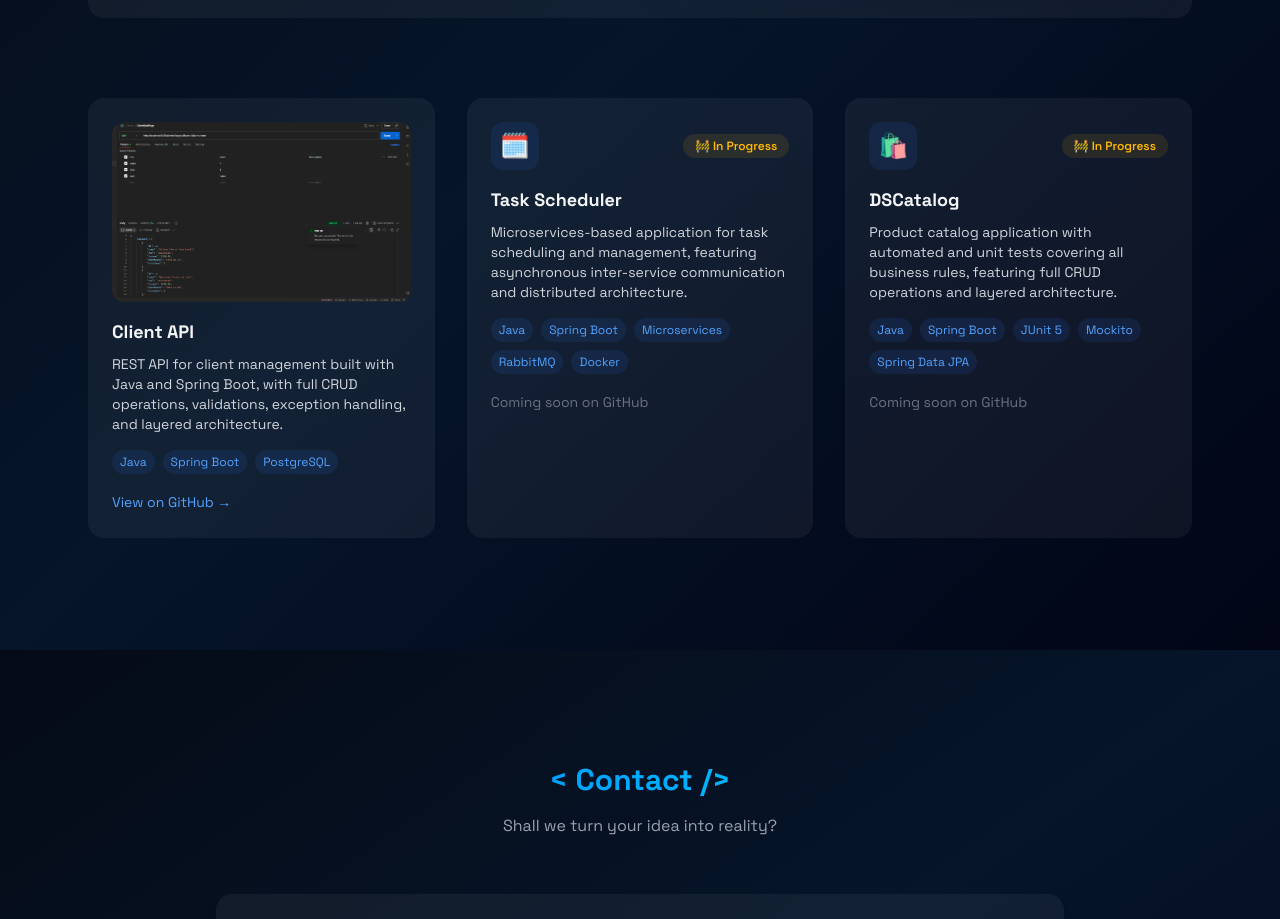
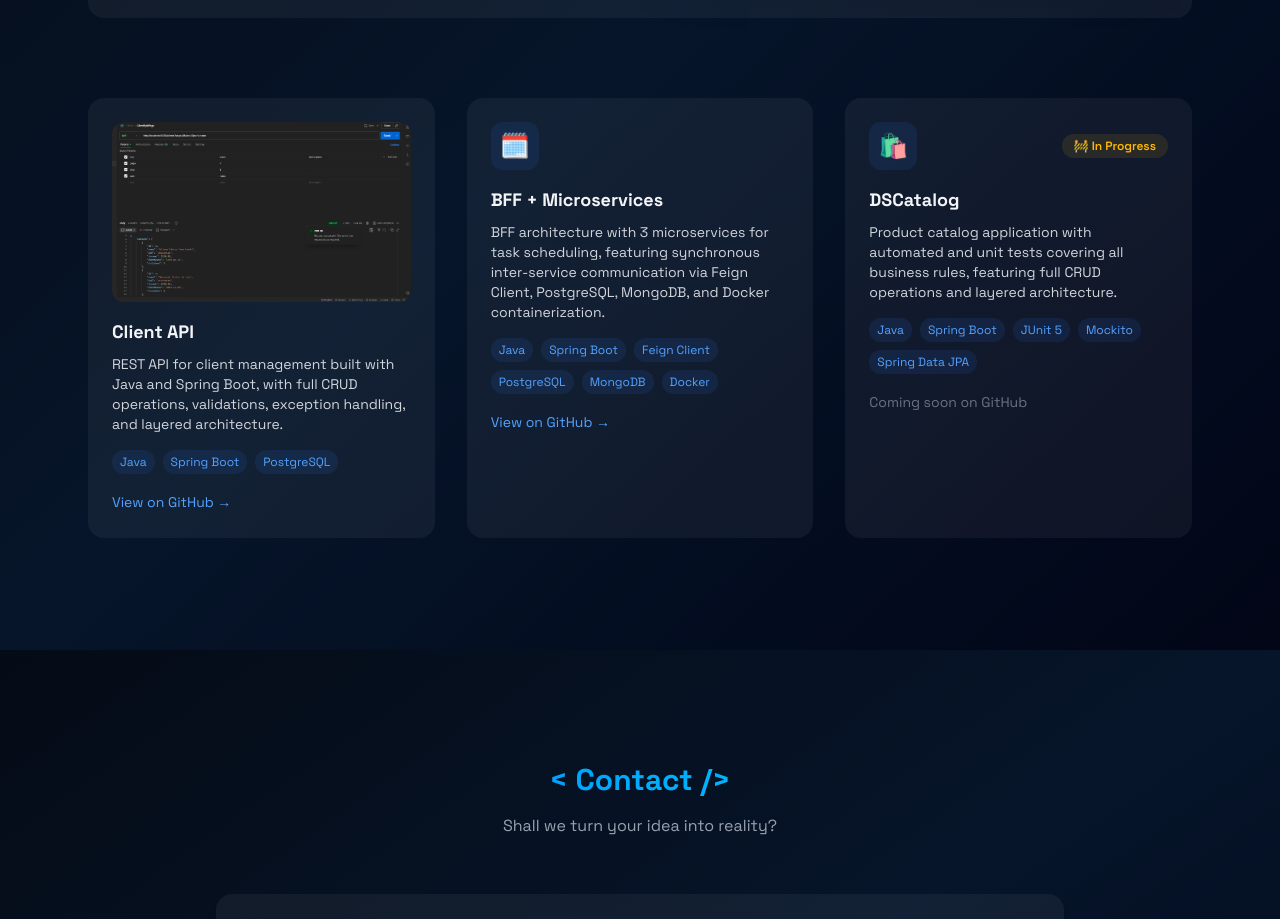
Before and after one commit to junior-bortolanza/portfolio-dev, a React (Vite) app: page / in a window 1280 px wide. Shown: the part 2920-3839 px from the top of the page. Built offline with nearby package versions, Linux system fonts and the light colour scheme.

Commit message:
Adding BFF in projects

```diff
--- a/src/components/sections/Projects.jsx
+++ b/src/components/sections/Projects.jsx
@@ -104,16 +104,13 @@ export const Projects = () => {
                  className="text-blue-400 text-sm">{t("projects.view_github")}</a>
             </div>
 
-            {/* CARD 2 - Agendador de Tarefas */}
+            {/* CARD 2 - BFF + Microsserviços */}
             <div className="bg-white/5 rounded-2xl p-6
                             hover:-translate-y-1 transition-all">
-              <div className="flex items-center justify-between mb-4">
+              <div className="flex items-center mb-4">
                 <div className="w-12 h-12 rounded-xl bg-blue-500/10 flex items-center justify-center text-2xl">
                   🗓️
                 </div>
-                <span className="text-xs font-semibold text-amber-400 bg-amber-400/10 px-3 py-1 rounded-full">
-                  {t("projects.in_progress")}
-                </span>
               </div>
 
               <h3 className="text-lg font-bold mb-2">{t("projects.task_scheduler_name")}</h3>
@@ -123,14 +120,16 @@ export const Projects = () => {
               </p>
 
               <div className="flex flex-wrap gap-2 mb-4">
-                {["Java", "Spring Boot", "Microservices", "RabbitMQ", "Docker"].map((tech) => (
+                {["Java", "Spring Boot", "Feign Client", "PostgreSQL", "MongoDB", "Docker"].map((tech) => (
                   <span key={tech} className="bg-blue-500/10 text-blue-400 px-2 py-1 rounded-full text-xs">
                     {tech}
                   </span>
                 ))}
               </div>
 
-              <span className="text-gray-500 text-sm">{t("projects.coming_soon")}</span>
+              <a
+                href="https://github.com/junior-bortolanza/bff-task-scheduler"
+                className="text-blue-400 text-sm">{t("projects.view_github")}</a>
             </div>
 
             {/* CARD 3 - DSCatalog */}
--- a/src/i18n/locales/en.json
+++ b/src/i18n/locales/en.json
@@ -46,8 +46,8 @@
     "featured_project": "⭐ Featured Project",
     "title_featured_project": "RESTful API for client management built with Java and Spring Boot, featuring full CRUD operations, layered architecture, DTOs, data validation, and centralized exception handling.",
     "in_progress": "🚧 In Progress",
-    "task_scheduler_name": "Task Scheduler",
-    "task_scheduler_desc": "Microservices-based application for task scheduling and management, featuring asynchronous inter-service communication and distributed architecture.",
+    "task_scheduler_name": "BFF + Microservices",
+    "task_scheduler_desc": "BFF architecture with 3 microservices for task scheduling, featuring synchronous inter-service communication via Feign Client, PostgreSQL, MongoDB, and Docker containerization.",
     "dscatalog_name": "DSCatalog",
     "dscatalog_desc": "Product catalog application with automated and unit tests covering all business rules, featuring full CRUD operations and layered architecture.",
     "dscommerce_name": "API REST DScommerce",
--- a/src/i18n/locales/pt.json
+++ b/src/i18n/locales/pt.json
@@ -46,8 +46,8 @@
     "featured_project": "⭐ Projeto destaque",
     "title_featured_project": "API RESTful de e-commerce desenvolvida com Java e Spring Boot, com autenticação JWT, CRUD de produtos e pedidos, arquitetura em camadas e validação estruturada.",
     "in_progress": "🚧 Em Desenvolvimento",
-    "task_scheduler_name": "Agendador de Tarefas",
-    "task_scheduler_desc": "Aplicação baseada em microsserviços para agendamento e gerenciamento de tarefas, com comunicação assíncrona entre serviços e arquitetura distribuída.",
+    "task_scheduler_name": "BFF + Microsserviços",
+    "task_scheduler_desc": "Arquitetura BFF com 3 microsserviços para agendamento de tarefas, comunicação síncrona via Feign Client, PostgreSQL, MongoDB e containerização com Docker.",
     "dscatalog_name": "DSCatalog",
     "dscatalog_desc": "Aplicação de catálogo de produtos com testes automatizados e unitários cobrindo todas as regras de negócio, com CRUD completo e arquitetura em camadas.",
     "dscommerce_name": "API REST DScommerce",
```
